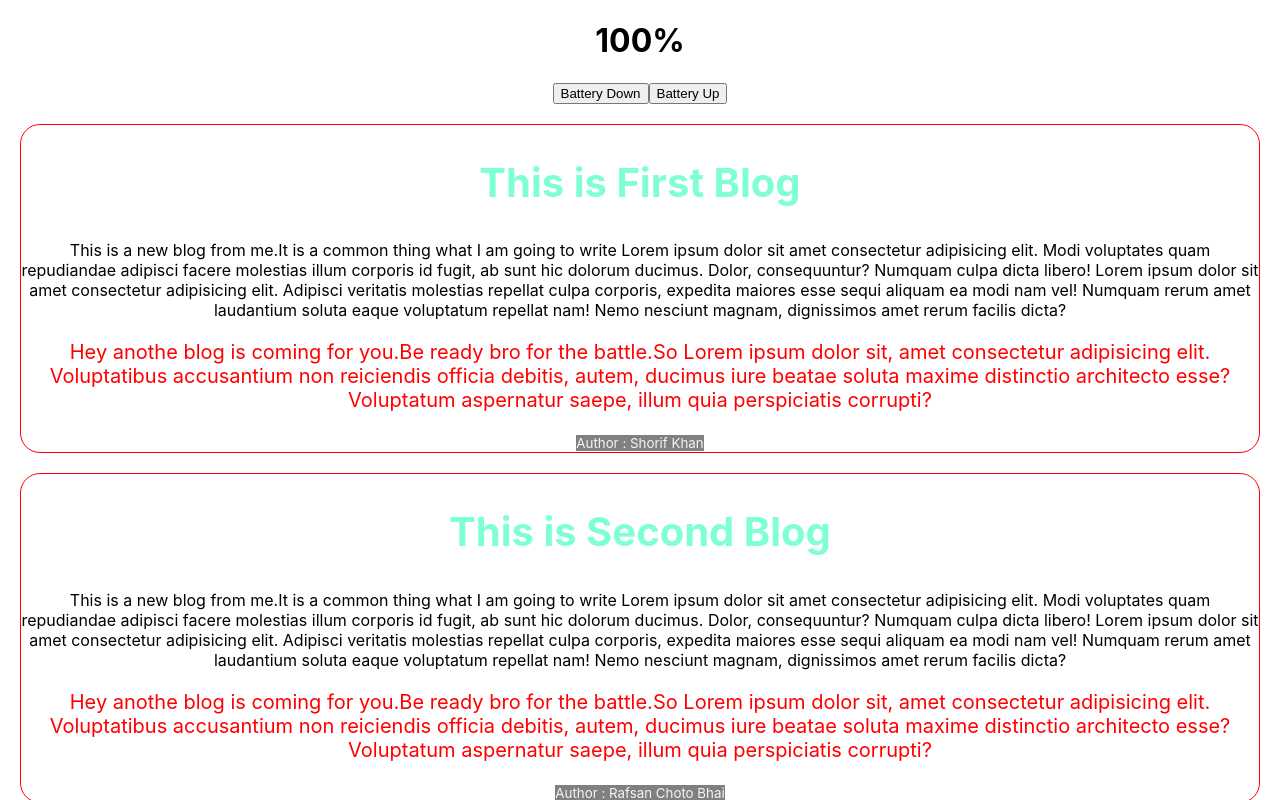
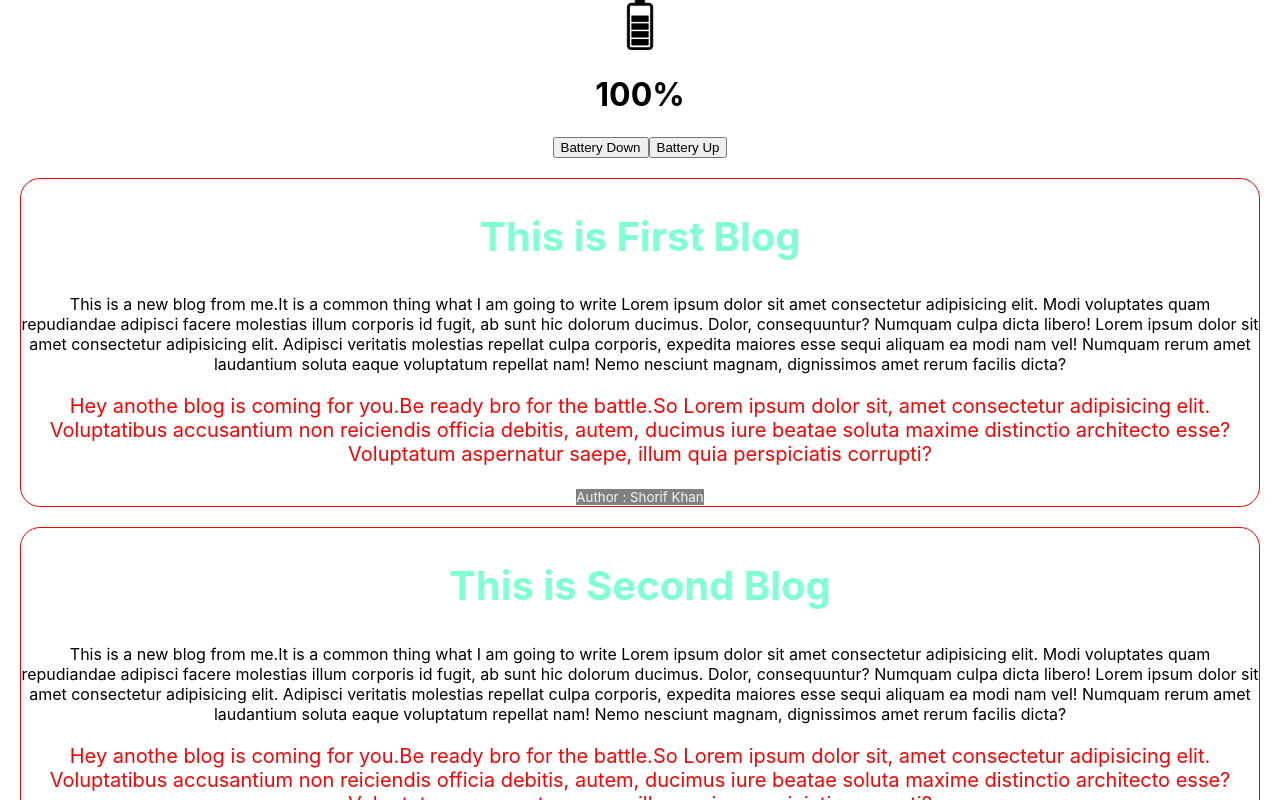
Before and after one commit to khanshorif331/react-practice, a React (Create React App) app: page / in a window 1280 px wide. Shown: the top 800 px of the page. Built offline with nearby package versions, Linux system fonts and the light colour scheme.

Commit message:
battery updated

```diff
--- a/src/Mobile/Mobile.js
+++ b/src/Mobile/Mobile.js
@@ -1,4 +1,5 @@
 import React, { useState } from 'react';
+import logo from './battery-status.png';
 
 const Mobile = () => {
     const [battery,setBattery]=useState(100)
@@ -17,9 +18,9 @@ const Mobile = () => {
         }
         setBattery(newBatteryData)
     }
-
     return (
         <div>
+            <img width={50} src={logo} alt="" />
             <h1>{battery}%</h1>
             <button onClick={batteryDataDown}>Battery Down</button>
             <button onClick={batteryDataUp}>Battery Up</button>
```
Also changed, not shown: battery-status.png (added), src/Mobile/battery-status.png (added).
